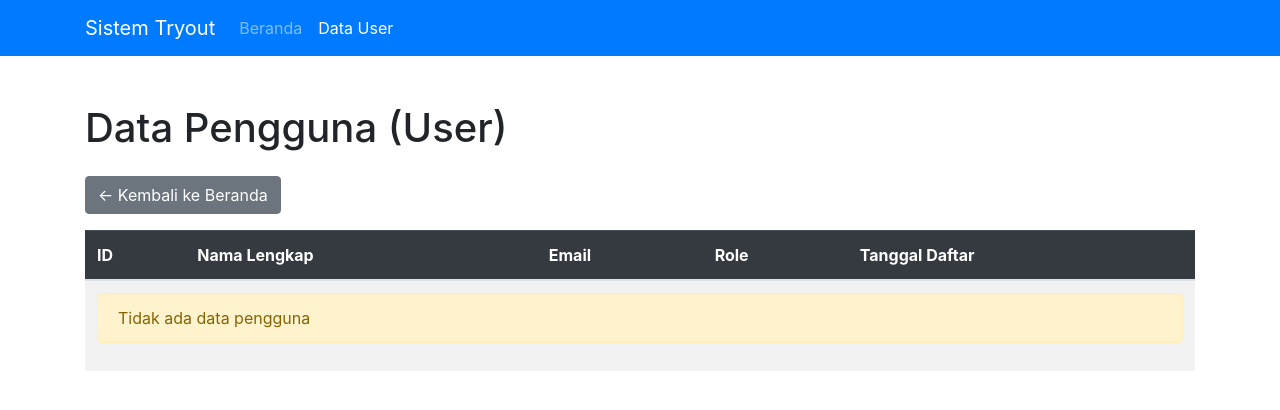
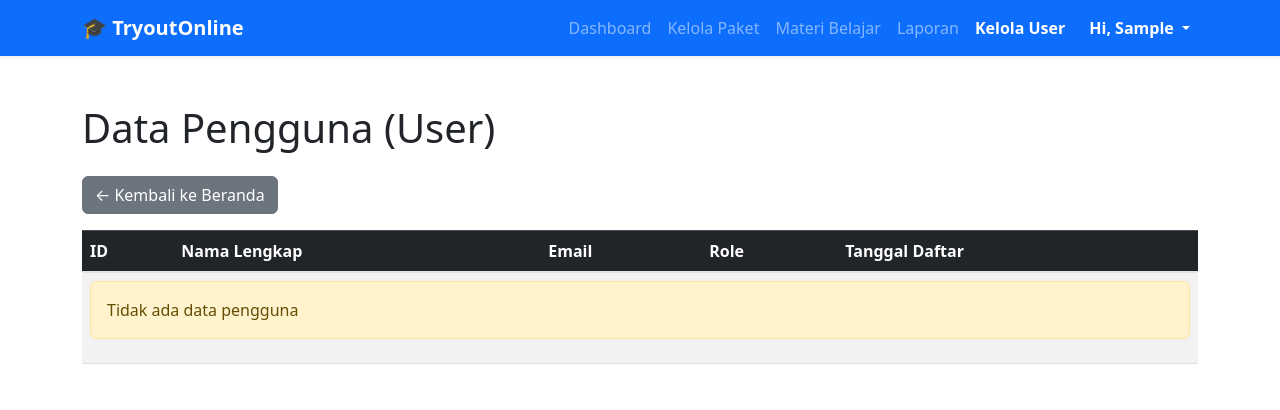
Before and after one commit to etramadiz/SistemTryOut, a PHP site: page /data_user.php in a window 1280 px wide. Shown: the top 410 px of the page. Run offline with PHP 8.4, Linux system fonts and the light colour scheme; the visitor is signed in with stand-in values (Sample User, id 1); data that the repository does not hold is empty.

Commit message:
DanielCaesar

```diff
--- a/data_user.php
+++ b/data_user.php
@@ -1,5 +1,11 @@
 <?php
+session_start();
 include 'koneksi.php';
+if (!isset($_SESSION['status']) || $_SESSION['role'] != 'admin') {
+    header("location:login.php");
+    die();
+}
+$nama_user = $_SESSION['nama'];
 ?>
 <!DOCTYPE html>
 <html lang="id">
@@ -9,22 +15,36 @@ include 'koneksi.php';
     <title>Data Pengguna (User) Sistem Tryout</title>
 
 <link rel="stylesheet" href="bootstrap/css/bootstrap.min.css">
+<link href="https://cdn.jsdelivr.net/npm/bootstrap@5.3.0/dist/css/bootstrap.min.css" rel="stylesheet">
+<link rel="stylesheet" href="https://cdn.jsdelivr.net/npm/bootstrap-icons@1.10.5/font/bootstrap-icons.css">
 </head>
 <body>
 
-    <nav class="navbar navbar-expand-lg navbar-dark bg-primary">
+    <nav class="navbar navbar-expand-lg navbar-dark bg-primary sticky-top shadow-sm">
       <div class="container">
-        <a class="navbar-brand" href="index.php">Sistem Tryout</a>
-        <button class="navbar-toggler" type="button" data-bs-toggle="collapse" data-bs-target="#navbarNav" aria-controls="navbarNav" aria-expanded="false" aria-label="Toggle navigation">
+        <a class="navbar-brand fw-bold" href="index.php">🎓 TryoutOnline</a>
+        <button class="navbar-toggler" type="button" data-bs-toggle="collapse" data-bs-target="#navbarNav">
           <span class="navbar-toggler-icon"></span>
         </button>
         <div class="collapse navbar-collapse" id="navbarNav">
-          <ul class="navbar-nav">
+          <ul class="navbar-nav ms-auto">
+            <li class="nav-item"><a class="nav-link" href="index.php">Dashboard</a></li>
+            <li class="nav-item"><a class="nav-link" href="admin_paket.php">Kelola Paket</a></li>
+            <li class="nav-item"><a class="nav-link" href="admin_materi.php">Materi Belajar</a></li>
+            <li class="nav-item"><a class="nav-link" href="laporan.php">Laporan</a></li>
             <li class="nav-item">
-              <a class="nav-link" href="index.php">Beranda</a>
+                <a class="nav-link active fw-bold" aria-current="page" href="data_user.php">Kelola User</a>
             </li>
-            <li class="nav-item">
-              <a class="nav-link active" aria-current="page" href="data_user.php">Data User</a>
+
+            <li class="nav-item dropdown ms-2">
+                <a class="nav-link dropdown-toggle text-white fw-bold" href="#" id="navbarDropdown" role="button" data-bs-toggle="dropdown" aria-expanded="false">
+                    Hi, <?= explode(' ', $nama_user)[0] ?>
+                </a>
+                <ul class="dropdown-menu dropdown-menu-end">
+                    <li><a class="dropdown-item" href="profil.php">👤 Profil Saya</a></li>
+                    <li><hr class="dropdown-divider"></li>
+                    <li><a class="dropdown-item text-danger" href="logout.php">🚪 Logout</a></li>
+                </ul>
             </li>
           </ul>
         </div>
@@ -81,5 +101,6 @@ include 'koneksi.php';
     </div>
 
     <script src="js/bootstrap.bundle.min.js"></script>
+    <script src="https://cdn.jsdelivr.net/npm/bootstrap@5.3.0/dist/js/bootstrap.bundle.min.js"></script>
 </body>
 </html>
--- a/index.php
+++ b/index.php
@@ -46,6 +46,7 @@ if ($role == 'admin') {
     <title>Dashboard - Sistem Tryout</title>
 
     <link rel="stylesheet" href="bootstrap/css/bootstrap.min.css">
+    <link href="https://cdn.jsdelivr.net/npm/bootstrap@5.3.0/dist/css/bootstrap.min.css" rel="stylesheet">
     <link rel="stylesheet" href="https://cdn.jsdelivr.net/npm/bootstrap-icons@1.10.0/font/bootstrap-icons.css">
 
     <style>
@@ -72,7 +73,7 @@ if ($role == 'admin') {
 
         <div class="collapse navbar-collapse" id="navbarNav">
           <ul class="navbar-nav ms-auto">
-            <li class="nav-item"><a class="nav-link active" href="index.php">Dashboard</a></li>
+            <li class="nav-item"><a class="nav-link active fw-bold" href="index.php">Dashboard</a></li>
 
             <?php if($role == 'peserta'): ?>
                 <li class="nav-item"><a class="nav-link" href="daftar_paket.php">Daftar Tryout</a></li>
@@ -84,7 +85,7 @@ if ($role == 'admin') {
                 <li class="nav-item"><a class="nav-link" href="admin_paket.php">Kelola Paket</a></li>
                 <li class="nav-item"><a class="nav-link" href="admin_materi.php">Materi Belajar</a></li>
                 <li class="nav-item"><a class="nav-link" href="laporan.php">Laporan</a></li>
-                <li class="nav-item"><a class="nav-link bg-warning text-dark rounded px-3 mx-2 fw-bold" href="data_user.php">Kelola User</a></li>
+                <li class="nav-item"><a class="nav-link" href="data_user.php">Kelola User</a></li>
             <?php endif; ?>
 
             <li class="nav-item dropdown ms-2">
--- a/laporan.php
+++ b/laporan.php
@@ -29,6 +29,7 @@ $id_paket_pilih = isset($_GET['paket']) ? $_GET['paket'] : '';
     <meta name="viewport" content="width=device-width, initial-scale=1.0">
     <title>Laporan Hasil Ujian</title>
     <link rel="stylesheet" href="bootstrap/css/bootstrap.min.css">
+    <link href="https://cdn.jsdelivr.net/npm/bootstrap@5.3.0/dist/css/bootstrap.min.css" rel="stylesheet">
     <link rel="stylesheet" href="https://cdn.jsdelivr.net/npm/bootstrap-icons@1.10.5/font/bootstrap-icons.css">
 </head>
 <body class="bg-light">
@@ -52,7 +53,7 @@ $id_paket_pilih = isset($_GET['paket']) ? $_GET['paket'] : '';
                 <li class="nav-item"><a class="nav-link" href="admin_paket.php">Kelola Paket</a></li>
                 <li class="nav-item"><a class="nav-link" href="admin_materi.php">Materi Belajar</a></li>
                 <li class="nav-item"><a class="nav-link active fw-bold" href="laporan.php">Laporan</a></li>
-                <li class="nav-item"><a class="nav-link bg-warning text-dark rounded px-3 mx-2 fw-bold" href="data_user.php">Kelola User</a></li>
+                <li class="nav-item"><a class="nav-link" href="data_user.php">Kelola User</a></li>
             <?php endif; ?>
 
             <li class="nav-item dropdown ms-2">
@@ -164,5 +165,6 @@ $id_paket_pilih = isset($_GET['paket']) ? $_GET['paket'] : '';
     </div>
 
     <script src="bootstrap/js/bootstrap.bundle.min.js"></script>
+    <script src="https://cdn.jsdelivr.net/npm/bootstrap@5.3.0/dist/js/bootstrap.bundle.min.js"></script>
 </body>
 </html>
```
Also changed, not shown: admin_materi.php (+30 -10 lines), admin_paket.php (+28 -8 lines).
